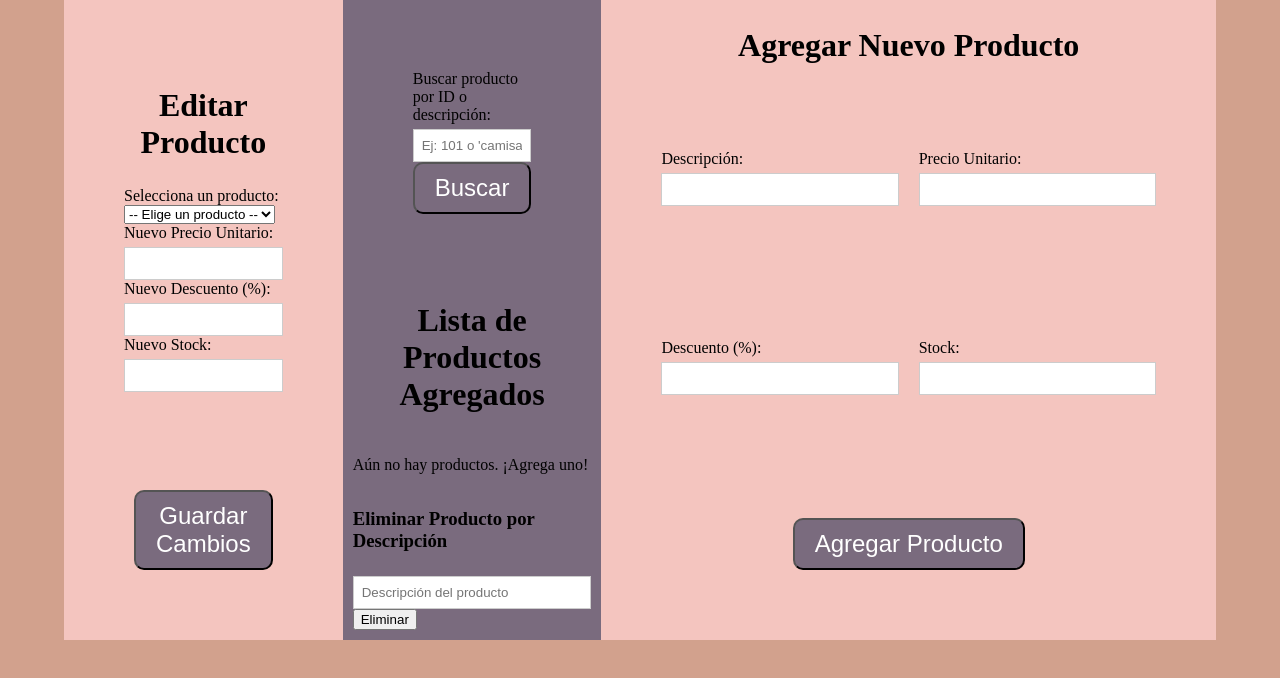
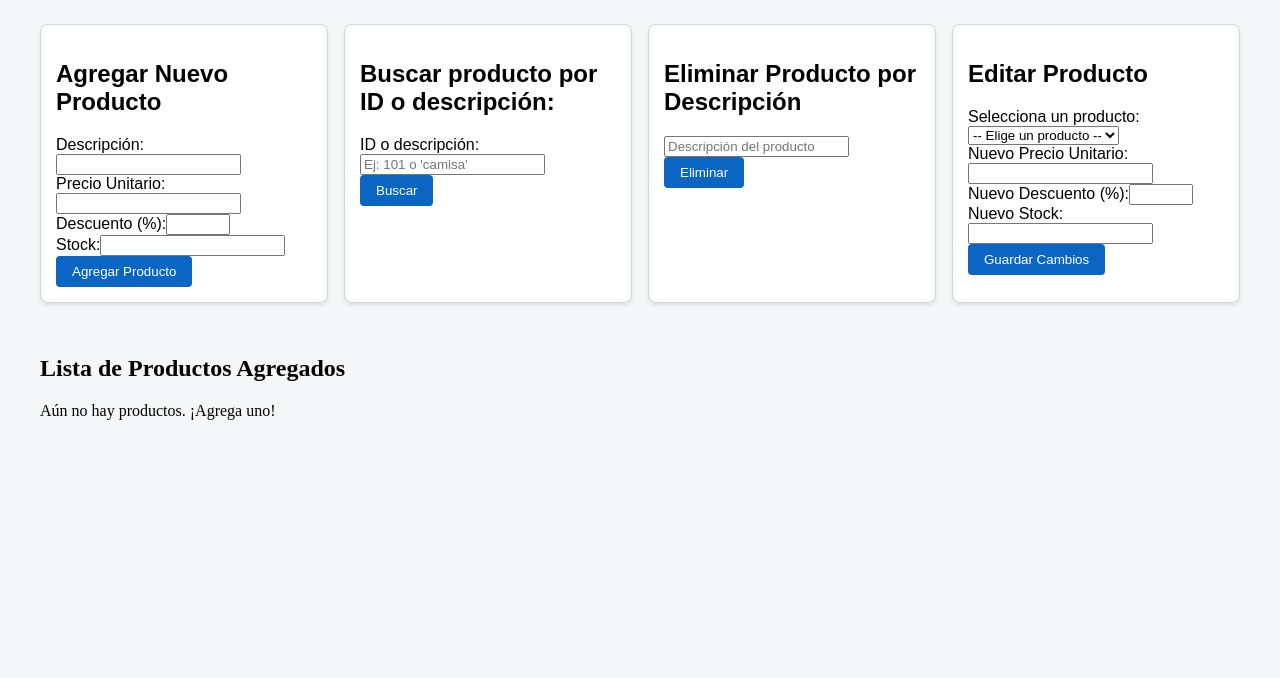
Before and after one commit to Chris213-boop/pv_tp4_grupo22, a React (Vite) app: page / in a window 1280 px wide. Shown: the top 678 px of the page. Built offline with nearby package versions, Linux system fonts and the light colour scheme.

Commit message:
Incorporo modificaciones en css Torres Cintia Cristina

```diff
--- a/src/assets/components/App.jsx
+++ b/src/assets/components/App.jsx
@@ -2,8 +2,9 @@ import { useState, useEffect, useCallback } from 'react'
 import ProductForm from './ProductForm'
 import '../css/Estilos.css'
 import ProductDelete from './ProductDelete'
-import SearchBar from './SearchBar';
 import ProductEdit from './ProductEdit';
+import SearchResults from './SearchResults';
+import ProductList from './ProductList';
 
  function App() {
   const [productos, setProductos] = useState([]);
@@ -45,42 +46,13 @@ import ProductEdit from './ProductEdit';
 
    return (
      <>
-      <main className='container'>
+      <main className='contenedor-formularios'>
           <ProductForm onAddProduct={handleAgregarProducto} />
-          <aside className='aside'>
-          <SearchBar onSearch={buscarProducto} />
-          {resultados.length > 0 && (
-          <section>
-          <h3 className="titulo">Resultados de Búsqueda</h3>
-        <ul>
-          {resultados.map(producto => (
-            <li key={producto.id}>
-          {producto.descripcion} - Precio: ${producto.precioUnitario} - Descuento: {producto.descuento}% - Precio Final: ${producto.precioConDescuento.toFixed(2)} - Stock: {producto.stock}
-          </li>
-       ))}
-      </ul>
-    </section>
-)}
 
-            <h2 className='titulo'>Lista de Productos Agregados</h2>
-            {productos.length === 0 ? (
-              <p>Aún no hay productos. ¡Agrega uno!</p>
-            ) : (
-              <ul>
-                {productos.map(producto => (
-                  <li key={producto.id}>
-                    {producto.descripcion} - Precio: ${producto.precioUnitario} - Descuento: {producto.descuento}% - Precio Final: ${producto.precioConDescuento.toFixed(2)} - Stock: {producto.stock}
-                  </li>
-                ))}
-              </ul>
-            )}
-            <ProductDelete onDelete={eliminarProducto} />
-          </aside>
-
- <article className='article'>
+          <SearchResults buscarProducto={buscarProducto} resultados={resultados} />
+          <ProductDelete onDelete={eliminarProducto} />
           <ProductEdit products={productos} onUpdate={actualizarProducto} />
-        </article>
-
+          <ProductList productos={productos} />
       </main>
      </>
    )
--- a/src/assets/components/ProductDelete.jsx
+++ b/src/assets/components/ProductDelete.jsx
@@ -14,16 +14,23 @@ function ProductDelete({ onDelete }) {
   };
 
   return (
+    <div className="formulario">
       <form onSubmit={handleSubmit}>
-      <h3>Eliminar Producto por Descripción</h3>
+        <div>
+          <h2 className='titulo'>Eliminar Producto por Descripción</h2>
           <input
             type="text"
             value={descripcion}
             onChange={(e) => setDescripcion(e.target.value)}
             placeholder="Descripción del producto"
           />
-      <button type="submit">Eliminar</button>
+        </div>
+        <div>
+          <button type="submit" className='boton'>Eliminar</button>
+        </div>
     </form>
+    </div>
+
   );
 }
 
--- a/src/assets/components/ProductEdit.jsx
+++ b/src/assets/components/ProductEdit.jsx
@@ -39,10 +39,11 @@ function ProductEdit({ products, onUpdate }) {
   };
 
   return (
-    <form onSubmit={handleSubmit} className="formulario">
+    <div className="formulario">
+      <form onSubmit={handleSubmit} >
       <h2 className='titulo'>Editar Producto</h2>
 
-      <div className="grupo">
+      <div>
         <label htmlFor="producto">Selecciona un producto:</label>
         <select
           id="producto"
@@ -58,7 +59,7 @@ function ProductEdit({ products, onUpdate }) {
         </select>
       </div>
 
-      <div className="grupo">
+      <div>
         <label htmlFor="precioUnitario">Nuevo Precio Unitario:</label>
         <input
           type="number"
@@ -69,7 +70,7 @@ function ProductEdit({ products, onUpdate }) {
         />
       </div>
 
-      <div className="grupo">
+      <div>
         <label htmlFor="descuento">Nuevo Descuento (%):</label>
         <input
           type="number"
@@ -81,7 +82,7 @@ function ProductEdit({ products, onUpdate }) {
         />
       </div>
 
-      <div className="grupo">
+      <div>
         <label htmlFor="stock">Nuevo Stock:</label>
         <input
           type="number"
@@ -91,10 +92,11 @@ function ProductEdit({ products, onUpdate }) {
         />
       </div>
 
-      <div className="footer">
+      <div>
         <button type="submit" className="boton">Guardar Cambios</button>
       </div>
     </form>
+    </div>
   );
 }
 
--- a/src/assets/components/ProductForm.jsx
+++ b/src/assets/components/ProductForm.jsx
@@ -1,6 +1,7 @@
 //Agregar un producto: desde un formulario, se completan los datos y se guarda el producto.
 //LUCIA
 import React, { useState } from 'react';
+import Item from './ProductItem';
 
 function ProductForm({ onAddProduct }) {
   const [descripcion, setDescripcion] = useState('');
@@ -33,14 +34,13 @@ function ProductForm({ onAddProduct }) {
       return;
     }
 
-    const nuevoProducto = {
-      id: Date.now().toString(),
+    const datos = {
       descripcion,
       precioUnitario: precioNum,
       descuento: descuentoNum,
-      precioConDescuento: precioNum * (1 - descuentoNum / 100),
       stock: stockNum,
     };
+    const nuevoProducto = Item(datos); //aqui hacemos el llamada a Item pasandole los datos que tenemos en const datos
 
     onAddProduct(nuevoProducto);
 
@@ -51,14 +51,13 @@ function ProductForm({ onAddProduct }) {
   };
 
   return (
-    <div className='container'>
-      <article className='article'>
+    <div className="formulario">
+
       <h2 className='titulo'>Agregar Nuevo Producto</h2>
 
-      <form onSubmit={handleSubmit} className="formulario">
-        <div className='columnas'>
-
-          <div className='grupo'>
+      <form onSubmit={handleSubmit} >
+        <div>
+          <div>
             <label htmlFor="descripcion">Descripción:</label>
             <input
               type="text"
@@ -68,7 +67,7 @@ function ProductForm({ onAddProduct }) {
               required
             />
           </div>
-          <div className='grupo'>
+          <div>
             <label htmlFor="precioUnitario">Precio Unitario:</label>
             <input
               type="number"
@@ -79,21 +78,21 @@ function ProductForm({ onAddProduct }) {
               required
             />
           </div>
-          <div className='grupo'>
+          <div>
             <label htmlFor="descuento">Descuento (%):</label>
             <input type="number" id="descuento" value={descuento} onChange={(e) => setDescuento(e.target.value)} min="0" max="100" />
           </div>
-          <div className='grupo'>
+          <div>
             <label htmlFor="stock">Stock:</label>
             <input type="number" id="stock" value={stock} onChange={(e) => setStock(e.target.value)} required />
           </div>
         </div>
 
-        <footer className='footer'>
+        <div>
           <button type="submit" className='boton'>Agregar Producto</button>
-        </footer>
+        </div>
         </form>
-      </article>
+
 
     </div>
   );
--- a/src/assets/components/ProductItem.jsx
+++ b/src/assets/components/ProductItem.jsx
@@ -1,18 +1,15 @@
 //para representar cada producto individual.
 
 
-let idCounter = 0;
-
-function Item (descripcion, precioUnitario, descuento, precioConDescuento, stock, fechaIncorporacion ){
+function Item ({descripcion, precioUnitario, descuento, stock }){
     //Nuevo Producto
     return {
-        id: ++idCounter,  //id unico
+        id: Date.now().toString(),
         descripcion,
         precioUnitario,
         descuento,
-        precioConDescuento,
+        precioConDescuento: precioUnitario * (1 - descuento / 100),
         stock,
-        fechaIncorporacion
     };
 }
 
--- a/src/assets/components/ProductList.jsx
+++ b/src/assets/components/ProductList.jsx
@@ -1 +1,38 @@
 // para mostrar la lista de productos.
+import React from "react";
+
+function ProductList ({productos}) {
+    return(
+        <div className="lista">
+            <h2 className='titulo'>Lista de Productos Agregados</h2>
+            {productos.length === 0 ? (
+              <p>Aún no hay productos. ¡Agrega uno!</p>
+            ) : (
+              <table>
+                <thead>
+                  <tr>
+                    <th>Descripción</th>
+                    <th>Precio Unitario</th>
+                    <th>Descuento</th>
+                    <th>Precio Final</th>
+                    <th>Stock</th>
+                  </tr>
+                </thead>
+                <tbody>
+                  {productos.map(producto => (
+                    <tr key={producto.id}>
+                      <td>{producto.descripcion}</td>
+                      <td>${producto.precioUnitario}</td>
+                      <td>{producto.descuento}%</td>
+                      <td>${producto.precioConDescuento.toFixed(2)}</td>
+                      <td>{producto.stock}</td>
+                    </tr>
+                  ))}
+                </tbody>
+              </table>
+            )}
+        </div>
+    );
+}
+
+export default ProductList;
--- a/src/assets/components/SearchBar.jsx
+++ b/src/assets/components/SearchBar.jsx
@@ -12,8 +12,10 @@ function SearchBar({ onSearch }) {
   };
 
   return (
-    <form onSubmit={handleSubmit} className="formulario">
-      <label htmlFor="busqueda">Buscar producto por ID o descripción:</label>
+    <div>
+      <form onSubmit={handleSubmit} >
+        <h2> Buscar producto por ID o descripción: </h2>
+        <label htmlFor="busqueda">ID o descripción:</label>
           <input
             id="busqueda"
             type="text"
@@ -21,8 +23,11 @@ function SearchBar({ onSearch }) {
             onChange={(e) => setTermino(e.target.value)}
             placeholder="Ej: 101 o 'camisa'"
           />
+        <div>
           <button type="submit" className="boton">Buscar</button>
+        </div>
       </form>
+    </div>
   );
 }
 
--- /dev/null
+++ b/src/assets/components/SearchResults.jsx
@@ -0,0 +1,25 @@
+import React from "react";
+import SearchBar from "./SearchBar";
+
+function SearchResults ({buscarProducto, resultados}) {
+    return (
+        <div className="formulario">
+            <SearchBar onSearch={buscarProducto} />
+            {resultados.length > 0 && (
+            <section>
+                <h3 className="titulo">Resultados de Búsqueda</h3>
+                <ul>
+                    {resultados.map(producto => (
+                        <li key={producto.id}>
+                        {producto.descripcion} - Precio: ${producto.precioUnitario} - Descuento: {producto.descuento}% - Precio Final: ${producto.precioConDescuento.toFixed(2)} - Stock: {producto.stock}
+                        </li>
+                    ))}
+                </ul>
+            </section>
+            )}
+        </div>
+    );
+}
+
+
+export default SearchResults;
--- a/src/assets/css/Estilos.css
+++ b/src/assets/css/Estilos.css
@@ -1,96 +1,64 @@
 /*Estilos básicos para que la interfaz sea clara y usable.*/
 /*CRIS*/
+/***************************************/
+body{
+  background-color: #F4F6F8;
+}
 
-body{
-    background-color: #D2A18D;
-    height: 100%;
-    margin: 0;
-    display: flex;
-    justify-content: center;
-    align-items: center;
+.contenedor-formularios {
+  display: flex;
+  flex-direction: row;
+  flex-wrap: wrap;
+  gap: 1rem;
+  margin: auto;
+  padding: 1rem;
+  width: 100%;
+  max-width: 1200px;
+}
 
-  }
-  .container{
-    display: flex;
-    height: 80vh;
-    width: 90vw;
-    border: 5px;
-    flex-direction: row-reverse;  /*para invertir el orden de los elementos de adentro*/
-  }
-  .aside{
-    flex: 1;
-    background-color: #7A6B7E;
-    padding: 10px;
-    display: flex;
-    flex-direction: column;
-    justify-content: flex-start;
-  }
+.formulario {
+  flex: 1;
+  min-width: 200px;
+  background-color: #FFFFFF	;
+  color: #000;
+  padding: 15px;
+  border-radius: 8px;
+  box-shadow: 0 2px 4px rgba(0,0,0,0.1);
+  font-family: sans-serif;
+  font-size: 16px;
+  border: 1px solid #D1D5DB;
 
-  .article{
-    flex: 2;
-    background-color: #F4C5BF;
-    display: flex;
-    flex-direction: column;
-  }
+}
 
+.boton{
+  background-color: #0A66C2;
+  color: white;
+  padding: 0.5rem 1rem;
+  border: none;
+  border-radius: 4px;
+}
 
-  .titulo{
-    text-align: center;
-    color: black;
-    font-size: 2rem;
-  }
+.boton:hover {
+  background-color: #084C99;
+}
 
-  .formulario {
-    display: flex;
-    flex-direction: column;
-    flex: 1;
-    padding: 20px;
-    box-sizing: border-box;
-    margin: 40px;
-  }
+.lista{
+  border-collapse: collapse;
+  width: 100%;
+  text-align: left;
+  margin-top: 1rem;
+}
 
-  .footer {
-    margin-top: auto;
-    padding: 10px;
-    text-align: center;
-  }
+th, td {
+  border: 1px solid #E5E7EB;
+  padding: 0.75rem;
+  text-align: left;
+}
 
-  .grupo {
-    display: flex;
-    flex-direction: column;
-    align-items: flex-start;
-    color: black;
-    width: 100%;
-  }
+thead {
+  background-color: #E5E7EB;
+}
 
-  input {
-    margin-top: 5px;
-    padding: 8px;
-    border: 1px solid #ccc;
-    width: 100%;
-    box-sizing: border-box;
-  }
-  .columnas{
-    display: grid;
-    grid-template-columns: repeat(2, 1fr); /* Dos columnas */
-    gap: 20px;
-    width: 100%;
-    height: 100%;
-  }
-
-  .header {
-    margin-top: 0;
-  }
-  ul{
-    color: black;
-    text-align: center;
-    font-size: 1.2rem;
-  }
-
-  .boton{
-    background-color: #7A6B7E;
-    color: white;
-    border-radius: 10px;
-    padding: 10px 20px;
-    font-size: 1.5rem;
-  }
+tr:nth-child(even) {
+  background-color: #F9FAFB;
+}
```
Lines whose indentation alone changed are shown as unchanged.
